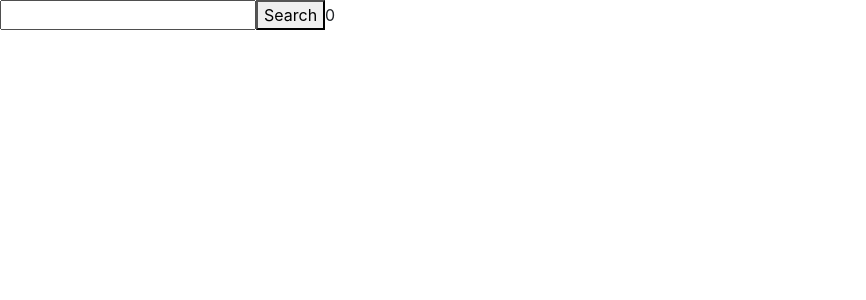
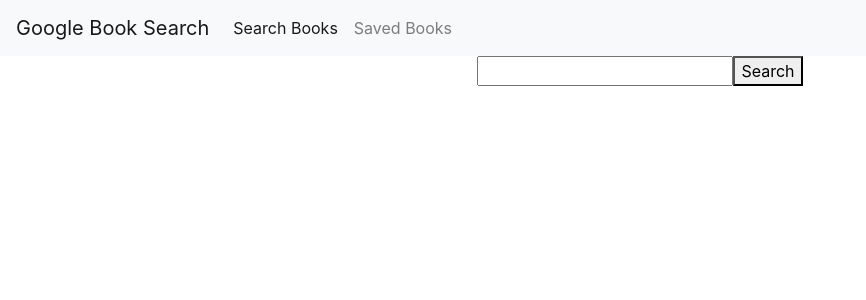
Before and after one commit to cheacliatt/react-google-book-search, a React (Create React App) app in the folder client/: page / in a window 1280 px wide. Shown: the top 300 px of the page, without its empty margins (0-866 px from the left). Built offline with nearby package versions, Linux system fonts and the light colour scheme.

Commit message:
Got my routes on but they look like sneakers

```diff
--- a/client/package.json
+++ b/client/package.json
@@ -9,6 +9,7 @@
     "axios": "^0.19.2",
     "react": "^16.13.1",
     "react-dom": "^16.13.1",
+    "react-router-dom": "^5.2.0",
     "react-scripts": "3.4.1"
   },
   "scripts": {
--- a/client/src/App.js
+++ b/client/src/App.js
@@ -1,11 +1,19 @@
-import React from 'react';
-import Results from "./components/Results";
+import React from "react";
+import { BrowserRouter as Router, Route, Switch } from "react-router-dom";
+import SearchBooks from "./pages/SearchBooks";
+import Nav from "./components/Nav";
 
 function App() {
   return (
-    <div className="App">
-      <Results />
-    </div>
+    <Router>
+      <div className="App">
+        <Nav />
+        <Switch>
+          <Route exact path="/" component={SearchBooks} />
+          <Route exact path="/search-books" component={SearchBooks} />
+        </Switch>
+      </div>
+    </Router>
   );
 }
 
--- /dev/null
+++ b/client/src/components/Nav/index.js
@@ -0,0 +1,41 @@
+import React from "react";
+import { Link } from "react-router-dom";
+import "./style.css";
+
+function Nav() {
+  return (
+    <nav className="navbar navbar-expand-lg navbar-light bg-light">
+      <Link className="navbar-brand" to="/">
+        Google Book Search
+      </Link>
+      <button
+        className="navbar-toggler custom-toggler"
+        type="button"
+        data-toggle="collapse"
+        data-target="#navbarSupportedContent"
+        aria-controls="navbarSupportedContent"
+        aria-expanded="false"
+        aria-label="Toggle navigation"
+      >
+        <span className="navbar-toggler-icon custom-toggler"></span>
+      </button>
+
+      <div className="collapse navbar-collapse" id="navbarSupportedContent">
+        <ul className="navbar-nav mr-auto">
+          <li className="nav-item active ml-auto">
+            <Link className="nav-link" to="/search-books">
+              Search Books
+            </Link>
+          </li>
+          <li className="nav-item ml-auto">
+            <Link className="nav-link" to="/saved-books">
+              Saved Books
+            </Link>
+          </li>
+        </ul>
+      </div>
+    </nav>
+  );
+}
+
+export default Nav;
--- a/client/src/components/Results/index.js
+++ b/client/src/components/Results/index.js
@@ -1,5 +1,6 @@
 import React, { Component } from "react";
 import API from "../../utils/API";
+import "./style.css";
 
 class Results extends Component {
   state = {
@@ -41,7 +42,7 @@
               "https://www.placecage.com/300/200"
             }
             alt={book.volumeInfo.title}
-            width="300"
+            width="150"
           />
           <div className="card-body">
             <h5 className="card-title">by: {book.volumeInfo.authors}</h5>
@@ -63,10 +64,10 @@
   render() {
     console.log(this.state.books);
     return (
-      <div>
+      <div className="main">
         <input type="text" name="search" onChange={this.setBook} />
         <button onClick={this.handleSearchBook}>Search</button>
-        {this.state.books.length && this.generateBooks()}
+        {this.state.books.length && this.generateBooks() || this.state.books.length === 0}
       </div>
 
     );
--- a/client/src/components/Results/style.css
+++ b/client/src/components/Results/style.css
@@ -0,0 +1,8 @@
+.main {
+    text-align: center;
+}
+
+img {
+    margin-left: auto;
+    margin-right: auto;
+}
--- /dev/null
+++ b/client/src/pages/SearchBooks/index.js
@@ -0,0 +1,10 @@
+import React from "react";
+import Results from "../../components/Results"
+
+function SearchBooks() {
+  return (
+    <Results />
+  );
+}
+
+export default SearchBooks;
```
Also changed, not shown: client/src/components/Nav/style.css (added), 1 other file (tests, documents, lock files or other folders).
